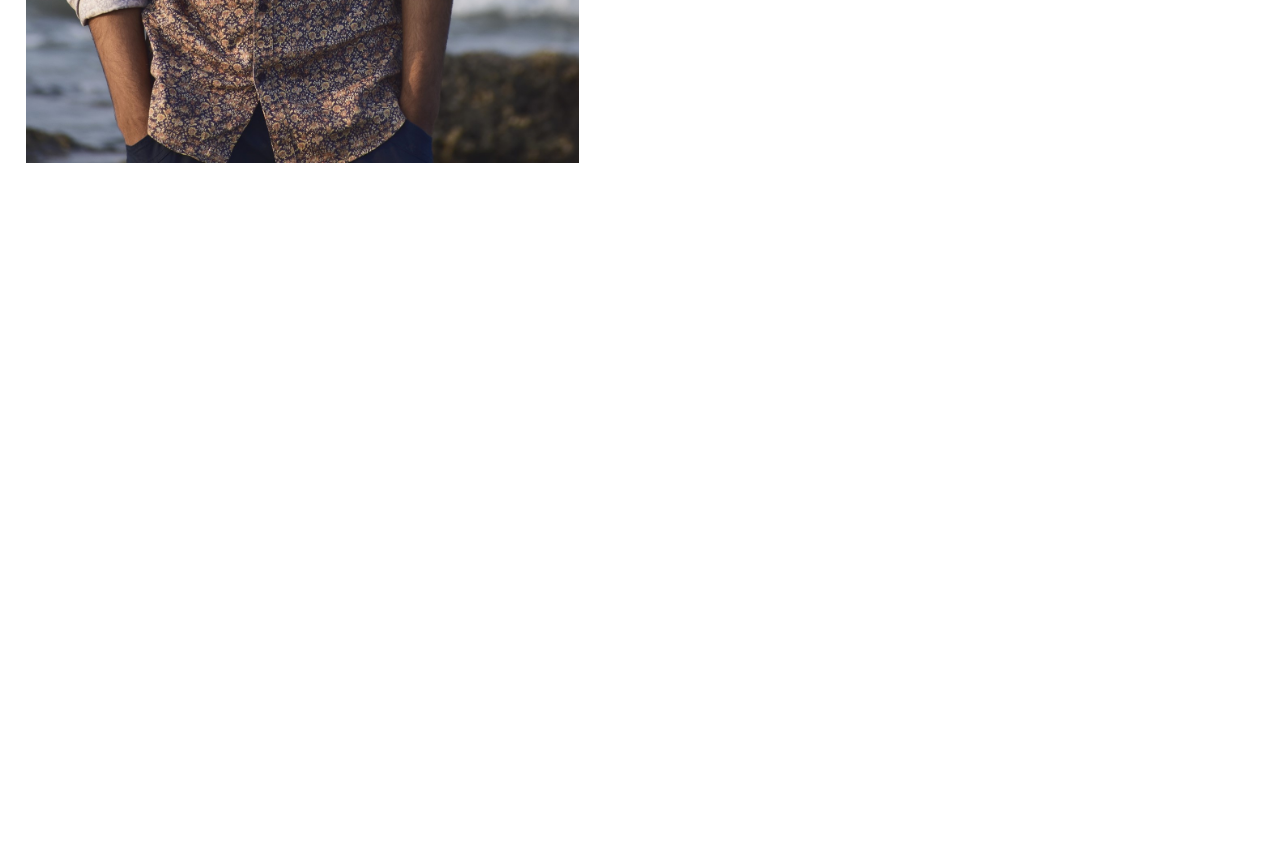
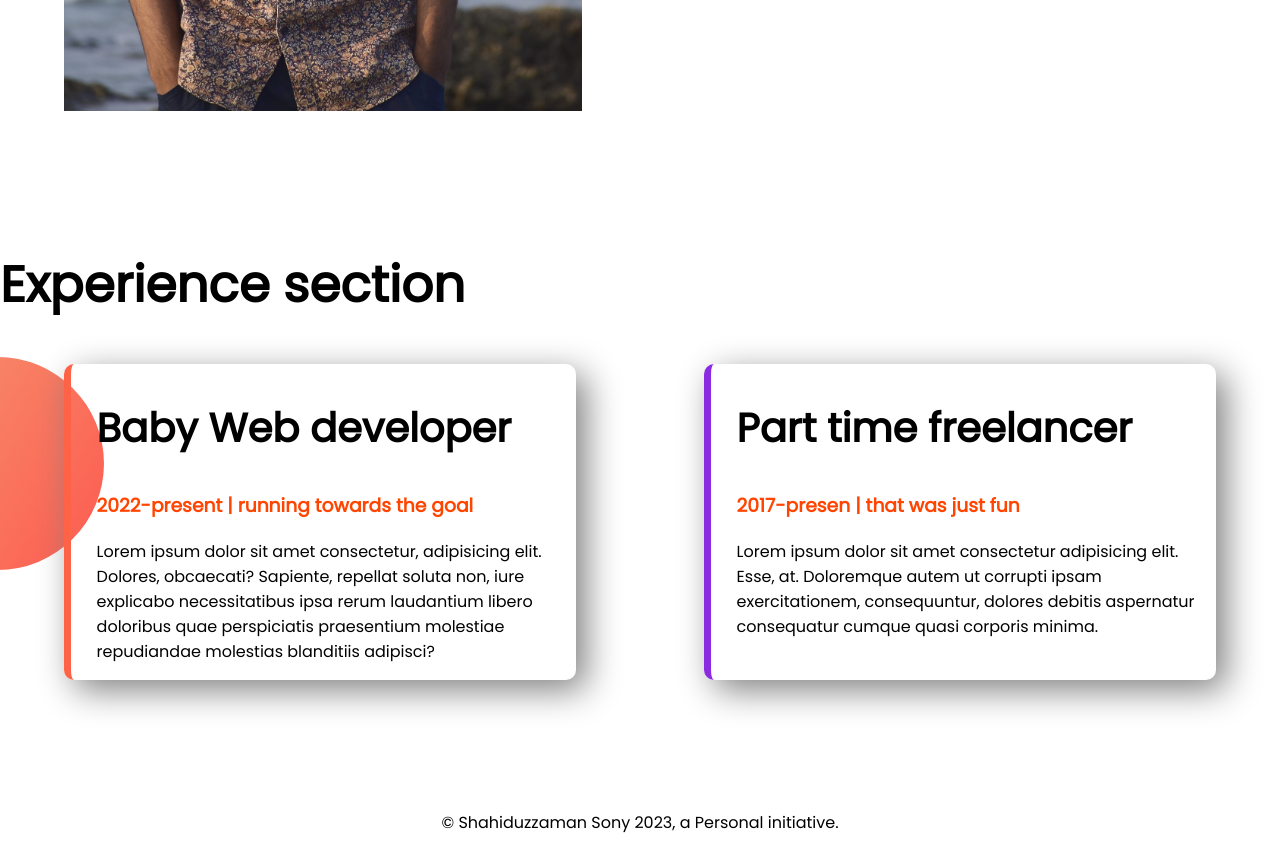
Before and after one commit to shahiduzzamansony/developer-portfolio, a plain HTML site: page index.html in a window 1280 px wide. Shown: the part 1485-2336 px from the top of the page. Before the commit the page ends 1785 px from the top, so only its background shows below. Drawn offline with Linux system fonts and the light colour scheme.

Commit message:
all added

```diff
--- a/index.html
+++ b/index.html
@@ -13,7 +13,7 @@
 </head>
 
 <body>
-    <section class="top-banner">
+    <section class="top-banner flexible-container">
         <div class="half-width">
             <h1>Welcome To</h1>
             <h1><span class="name-color">Shahiduzzaman's</span> World !</h1>
@@ -33,7 +33,7 @@
             <img src="my-bg.png" alt="profile pic">
         </div>
     </section>
-    <section class="middle-banner">
+    <section class="middle-banner flexible-container">
         <div class="half-width">
             <img src="dashing.jpg" alt="same image used">
         </div>
@@ -48,6 +48,28 @@
             <a class="link-button" target="_blank" href="">Download Resume</a>
         </div>
     </section>
+    <section class="last-banner">
+        <h1>Experience section</h1>
+        <div class="flexible-container">
+            <div id="baby-web" class="Experience-item">
+                <h2>Baby Web developer</h2>
+                <h3 class="name-color">2022-present | running towards the goal</h3>
+                <p>Lorem ipsum dolor sit amet consectetur, adipisicing elit. Dolores, obcaecati? Sapiente, repellat
+                    soluta non, iure explicabo necessitatibus ipsa rerum laudantium libero doloribus quae perspiciatis
+                    praesentium molestiae repudiandae molestias blanditiis adipisci?</p>
+            </div>
+            <div id="part-time" class="Experience-item">
+                <h2>Part time freelancer</h2>
+                <h3 class="name-color">2017-presen | that was just fun</h3>
+                <p>Lorem ipsum dolor sit amet consectetur adipisicing elit. Esse, at. Doloremque autem ut corrupti ipsam
+                    exercitationem, consequuntur, dolores debitis aspernatur consequatur cumque quasi corporis minima.
+                </p>
+            </div>
+        </div>
+    </section>
 </body>
+<footer>
+    <p>© Shahiduzzaman Sony 2023, a Personal initiative.</p>
+</footer>
 
 </html>
--- a/style.css
+++ b/style.css
@@ -7,18 +7,23 @@ h1 {
     font-size: 50px;
 }
 
+h2 {
+    font-size: 40px;
+}
+
+
 .name-color {
     color: orangered;
 }
 
-section {
+.flexible-container {
     display: flex;
     margin-bottom: 130px;
 }
 
 .half-width {
     width: 50%;
-    padding-left: 2%;
+    padding-left: 5%;
 }
 
 .half-width img {
@@ -44,3 +49,30 @@ section {
     background-repeat: no-repeat;
     background-position: right;
 }
+
+.last-banner {
+    background-image: url(images/exp-bg.png);
+    background-repeat: no-repeat;
+    background-position: left;
+}
+
+.Experience-item {
+    width: 40%;
+    margin-left: 5%;
+    margin-right: 5%;
+    padding-left: 2%;
+    box-shadow: 10px 10px 35px gray;
+    border-radius: 10px;
+}
+
+#baby-web {
+    border-left: 7px solid tomato;
+}
+
+#part-time {
+    border-left: 7px solid blueviolet;
+}
+
+footer p {
+    text-align: center;
+}
```
